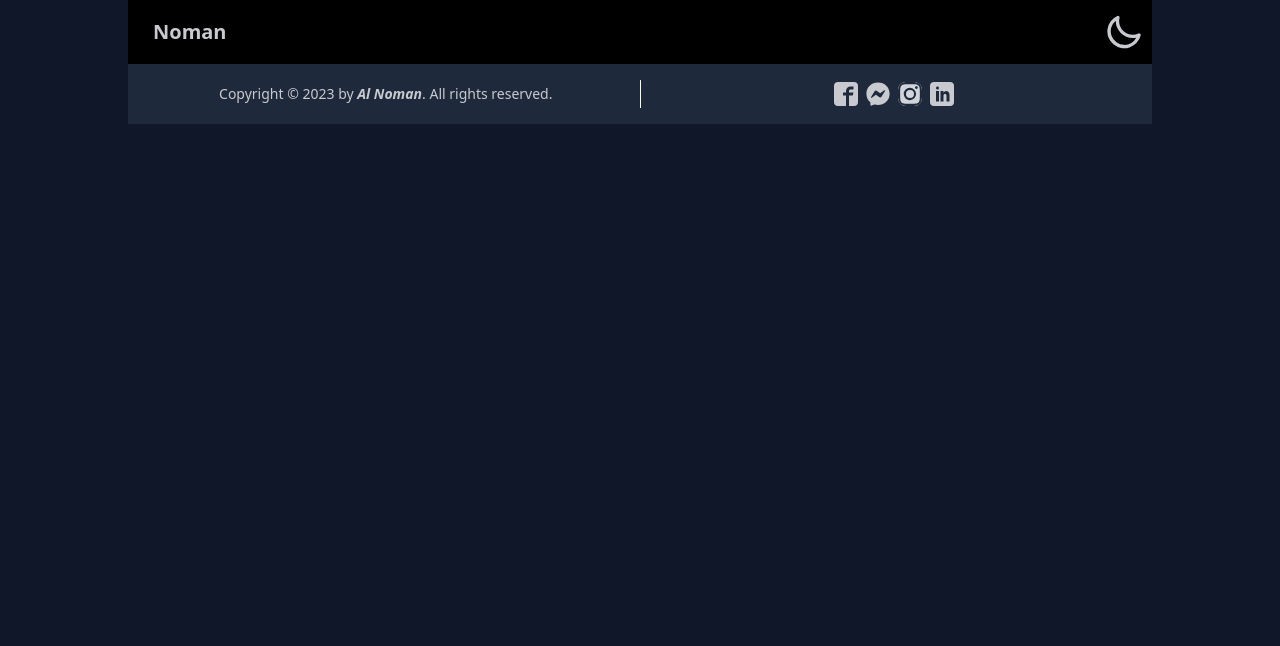
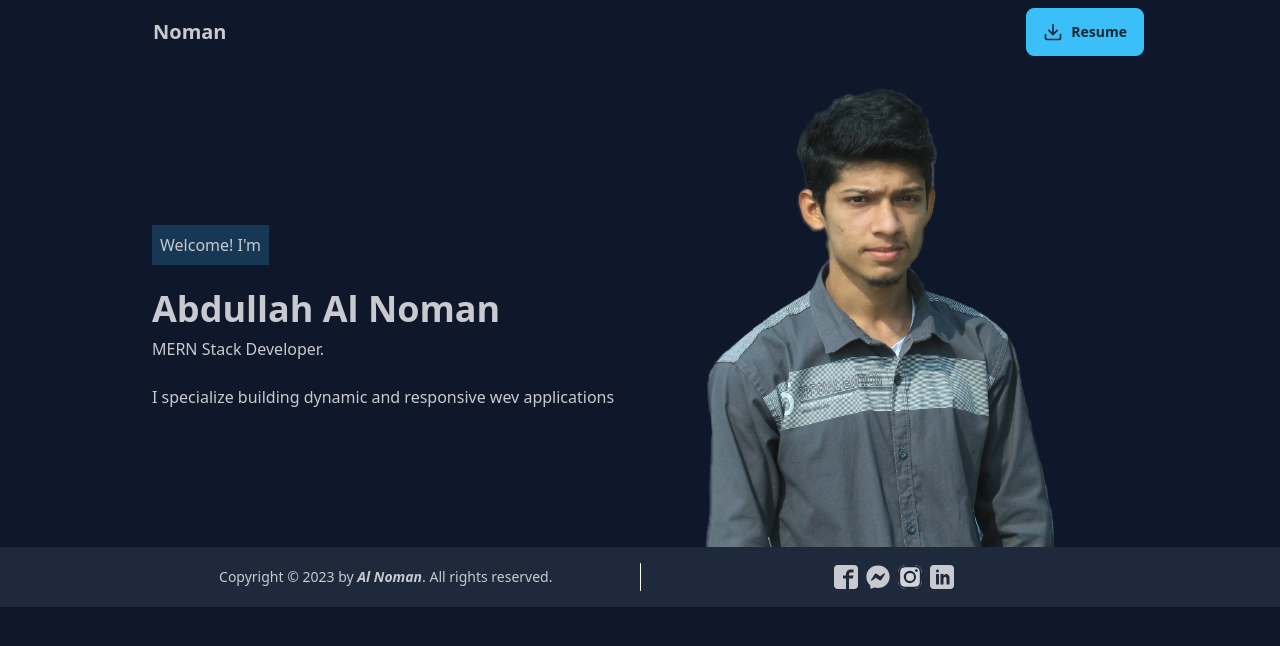
Before and after one commit to aalnoman10/portfolio-noman, a React (Vite) app: page / in a window 1280 px wide. Shown: the top 646 px of the page. Built offline with nearby package versions, Linux system fonts and the light colour scheme.

Commit message:
add-banner

```diff
--- a/src/Layout.jsx
+++ b/src/Layout.jsx
@@ -1,12 +1,12 @@
-import { Outlet } from "react-router-dom";
 import NavBar from "./Shared/NavBar";
 import Footer from "./Shared/Footer";
+import Banner from "./components/Banner";
 
 const Layout = () => {
     return (
         <div>
             <NavBar />
-            <Outlet />
+            <Banner />
             <Footer />
         </div>
     );
--- a/src/Shared/Footer.jsx
+++ b/src/Shared/Footer.jsx
@@ -4,7 +4,8 @@ import { BsInstagram } from 'react-icons/bs';
 
 const Footer = () => {
     return (
-        <footer className="footer footer-center md:flex md:justify-between gap-3 p-4 bg-slate-800 text-base-content space-x-0">
+        <div className='bg-slate-800 text-base-content'>
+            <footer className="footer footer-center md:flex md:justify-between gap-3 p-4 space-x-0 max-w-screen-lg mx-auto">
                 <div className='flex-1 flex justify-center md:order-3'>
                     <a href="https://web.facebook.com/alnoman.mern/" target="_blank" rel="noreferrer" title='Linkedin'><ImFacebook2 size={24} className='hover:text-blue-600 hover:bg-white rounded' /></a>
                     <a href="https://web.facebook.com/messages/t/100022125303925" target="_blank" rel="noreferrer" title='Linkedin'><FaFacebookMessenger size={24} className='hover:text-blue-500' /></a>
@@ -17,6 +18,7 @@ const Footer = () => {
                 </div>
 
             </footer>
+        </div>
     );
 };
 
--- a/src/Shared/NavBar.jsx
+++ b/src/Shared/NavBar.jsx
@@ -1,18 +1,22 @@
 import { Link } from "react-router-dom";
+import { FiDownload } from "react-icons/fi";
 
 const NavBar = () => {
 
     return (
-        <div className="navbar bg-base-300 text-base-content sticky z-50 top-0">
-            <div className="navbar-start">
-                <Link to='/' className="btn btn-ghost normal-case text-xl">Noman</Link>
-            </div>
-            <div className="navbar-end">
-                <label className="swap swap-rotate">
+        <div className='bg-slate-900 text-base-content sticky z-50 top-0'>
+            <div className="navbar max-w-screen-lg mx-auto">
+                <div className="navbar-start">
+                    <Link to='/' className="btn btn-ghost normal-case text-xl">Noman</Link>
+                </div>
+                <div className="navbar-end">
+                    <button className="btn btn-primary normal-case"><FiDownload size={20} />Resume</button>
+                    {/* <label className="swap swap-rotate">
                     <input type="checkbox" />
                     <svg className="swap-on fill-current w-10 h-10" xmlns="http://www.w3.org/2000/svg" viewBox="0 0 24 24"><path d="M5.64,17l-.71.71a1,1,0,0,0,0,1.41,1,1,0,0,0,1.41,0l.71-.71A1,1,0,0,0,5.64,17ZM5,12a1,1,0,0,0-1-1H3a1,1,0,0,0,0,2H4A1,1,0,0,0,5,12Zm7-7a1,1,0,0,0,1-1V3a1,1,0,0,0-2,0V4A1,1,0,0,0,12,5ZM5.64,7.05a1,1,0,0,0,.7.29,1,1,0,0,0,.71-.29,1,1,0,0,0,0-1.41l-.71-.71A1,1,0,0,0,4.93,6.34Zm12,.29a1,1,0,0,0,.7-.29l.71-.71a1,1,0,1,0-1.41-1.41L17,5.64a1,1,0,0,0,0,1.41A1,1,0,0,0,17.66,7.34ZM21,11H20a1,1,0,0,0,0,2h1a1,1,0,0,0,0-2Zm-9,8a1,1,0,0,0-1,1v1a1,1,0,0,0,2,0V20A1,1,0,0,0,12,19ZM18.36,17A1,1,0,0,0,17,18.36l.71.71a1,1,0,0,0,1.41,0,1,1,0,0,0,0-1.41ZM12,6.5A5.5,5.5,0,1,0,17.5,12,5.51,5.51,0,0,0,12,6.5Zm0,9A3.5,3.5,0,1,1,15.5,12,3.5,3.5,0,0,1,12,15.5Z" /></svg>
                     <svg className="swap-off fill-current w-10 h-10" xmlns="http://www.w3.org/2000/svg" viewBox="0 0 24 24"><path d="M21.64,13a1,1,0,0,0-1.05-.14,8.05,8.05,0,0,1-3.37.73A8.15,8.15,0,0,1,9.08,5.49a8.59,8.59,0,0,1,.25-2A1,1,0,0,0,8,2.36,10.14,10.14,0,1,0,22,14.05,1,1,0,0,0,21.64,13Zm-9.5,6.69A8.14,8.14,0,0,1,7.08,5.22v.27A10.15,10.15,0,0,0,17.22,15.63a9.79,9.79,0,0,0,2.1-.22A8.11,8.11,0,0,1,12.14,19.73Z" /></svg>
-                </label>
+                </label> */}
+                </div>
             </div>
         </div>
     );
--- /dev/null
+++ b/src/components/Banner.jsx
@@ -0,0 +1,20 @@
+import img from '../assets/noman-1.png'
+const Banner = () => {
+    return (
+        <div className='bg-slate-900 text-base-content'>
+            <div className="max-w-screen-lg mx-auto p-6 pb-0 flex place-items-center">
+                <div className='flex-1 space-y-2'>
+                    <p className='bg-primary bg-opacity-20 p-2 inline-block mb-4'>Welcome! I&#39;m</p>
+                    <h2 className="text-4xl font-bold ">Abdullah Al Noman</h2>
+                    <p className='pb-4 inline-block'>MERN Stack Developer.</p>
+                    <p>I specialize building dynamic and responsive wev applications</p>
+                </div>
+                <div className='flex-1'>
+                    <img src={img} className='w-9/12 mx-auto' alt="my-photo" />
+                </div>
+            </div>
+        </div>
+    );
+};
+
+export default Banner;
--- a/src/main.jsx
+++ b/src/main.jsx
@@ -13,8 +13,6 @@ const router = createBrowserRouter([
 
 ReactDOM.createRoot(document.getElementById('root')).render(
   <React.StrictMode>
-    <div className='max-w-screen-lg mx-auto'>
-      <RouterProvider router={router} />
-    </div>
+    <RouterProvider router={router} />
   </React.StrictMode>,
 )
```
Also changed, not shown: src/assets/noman-1.png (added), src/assets/waves.svg (added). Lines whose indentation alone changed are shown as unchanged.
